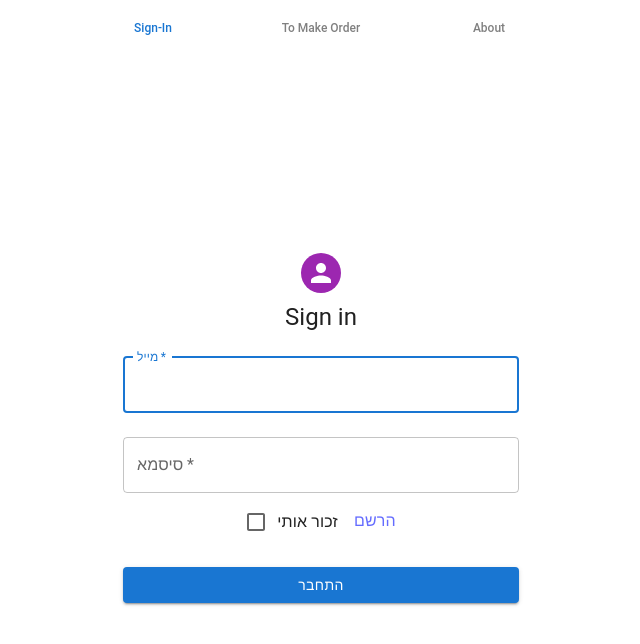
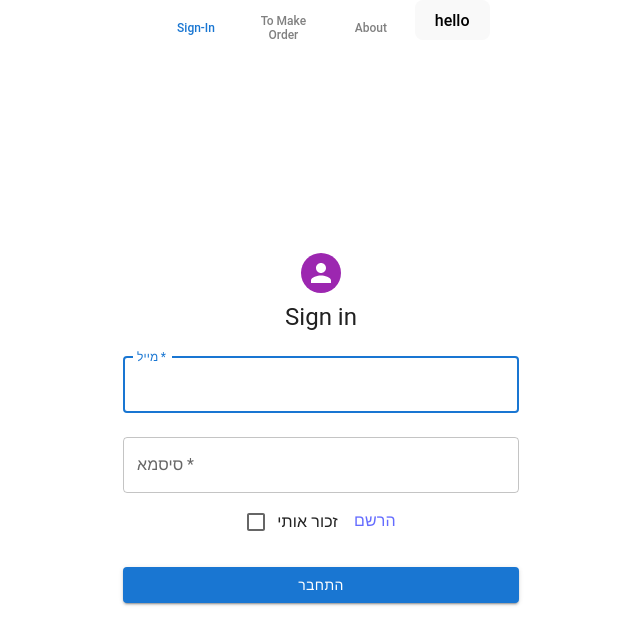
Before and after one commit to tirtzaSabo/Darbukas-plans, a React (Vite) app in the folder client/: page /signin in a window 1280 px wide. Shown: the top 644 px of the page, without its empty margins (319-959 px from the left). Built offline with nearby package versions, Linux system fonts and the light colour scheme.

Commit message:
add profile component

```diff
--- a/client/src/components/userArea/Header.component.tsx
+++ b/client/src/components/userArea/Header.component.tsx
@@ -85,6 +85,7 @@ import '../../App.css';
 import React from 'react';
 import BottomNavigation from '@mui/material/BottomNavigation';
 import BottomNavigationAction from '@mui/material/BottomNavigationAction';
+import Profile from './Profile.component';
 
 const Header: React.FC = () => {
   const navigate = useNavigate();
@@ -95,16 +96,20 @@ const Header: React.FC = () => {
   return (
     <>
       <header>
-        <nav>
+
+        <nav
+         style={{
+          position: 'fixed',
+          top: 0,
+          left: 0,
+          right: 0,
+          zIndex: 999,
+          backgroundColor: '#ffffff',
+          display:'flex',
+          justifyContent:'center'
+        }}>
+          <div>
           <BottomNavigation
-            sx={{
-              position: 'fixed',
-              top: 0,
-              left: 0,
-              right: 0,
-              zIndex: 999,
-              backgroundColor: '#ffffff',
-            }}
             showLabels
           >
             <BottomNavigationAction
@@ -128,10 +133,13 @@ const Header: React.FC = () => {
               }}
               onClick={() => navigate('/home')}
             />
-          </BottomNavigation>
-          <Outlet />
+          </BottomNavigation></div>
+          <div>
+          <Profile></Profile>
+       </div>
         </nav>
       </header>
+          <Outlet />
     </>
   );
 };
--- /dev/null
+++ b/client/src/components/userArea/Profile.component.tsx
@@ -0,0 +1,109 @@
+import * as React from 'react';
+import Avatar from '@mui/material/Avatar';
+import Menu from '@mui/material/Menu';
+import MenuItem from '@mui/material/MenuItem';
+import ListItemIcon from '@mui/material/ListItemIcon';
+import Divider from '@mui/material/Divider';
+import Tooltip from '@mui/material/Tooltip';
+import PersonAdd from '@mui/icons-material/PersonAdd';
+import Settings from '@mui/icons-material/Settings';
+import Logout from '@mui/icons-material/Logout';
+import Cookies from 'universal-cookie';
+
+const Profile: React.FC = () => {
+    const [anchorEl, setAnchorEl] = React.useState<null | HTMLElement>(null);
+  const open = Boolean(anchorEl);
+  const cookies = new Cookies();
+
+  const handleClick = (event: React.MouseEvent<HTMLElement>) => {
+    setAnchorEl(event.currentTarget);
+  };
+  const handleClose = () => {
+    setAnchorEl(null);
+  };
+  const handleLogOut = () => {
+    cookies.remove('email');
+    handleClose;
+  };
+  return (
+    <React.Fragment>
+        <Tooltip title="Account settings">
+          <button
+            onClick={handleClick}
+            // size="small"
+            // sx={{ ml: 2 }}
+            aria-controls={open ? 'account-menu' : undefined}
+            aria-haspopup="true"
+            aria-expanded={open ? 'true' : undefined}
+          >
+            {/* <Avatar sx={{ width: 32, height: 32 }}>שלום</Avatar> */}
+            hello {cookies.get('email')}
+          </button>
+        </Tooltip>
+      <Menu
+        anchorEl={anchorEl}
+        id="account-menu"
+        open={open}
+        onClose={handleClose}
+        onClick={handleClose}
+        slotProps={{
+          paper: {
+            elevation: 0,
+            sx: {
+              overflow: 'visible',
+              filter: 'drop-shadow(0px 2px 8px rgba(0,0,0,0.32))',
+              mt: 1.5,
+              '& .MuiAvatar-root': {
+                width: 32,
+                height: 32,
+                ml: -0.5,
+                mr: 1,
+              },
+              '&::before': {
+                content: '""',
+                display: 'block',
+                position: 'absolute',
+                top: 0,
+                right: 14,
+                width: 10,
+                height: 10,
+                bgcolor: 'background.paper',
+                transform: 'translateY(-50%) rotate(45deg)',
+                zIndex: 0,
+              },
+            },
+          },
+        }}
+        transformOrigin={{ horizontal: 'right', vertical: 'top' }}
+        anchorOrigin={{ horizontal: 'right', vertical: 'bottom' }}
+      >
+        <MenuItem onClick={handleClose}>
+          <Avatar /> Profile
+        </MenuItem>
+        <MenuItem onClick={handleClose}>
+          <Avatar /> My account
+        </MenuItem>
+        <Divider />
+        <MenuItem onClick={handleClose}>
+          <ListItemIcon>
+            <PersonAdd fontSize="small" />
+          </ListItemIcon>
+          Add another account
+        </MenuItem>
+        <MenuItem onClick={handleClose}>
+          <ListItemIcon>
+            <Settings fontSize="small" />
+          </ListItemIcon>
+          Settings
+        </MenuItem>
+        <MenuItem onClick={handleLogOut}>
+          <ListItemIcon>
+            <Logout fontSize="small" />
+          </ListItemIcon>
+          Logout
+        </MenuItem>
+      </Menu>
+    </React.Fragment>
+  );
+}
+export default Profile;
```
